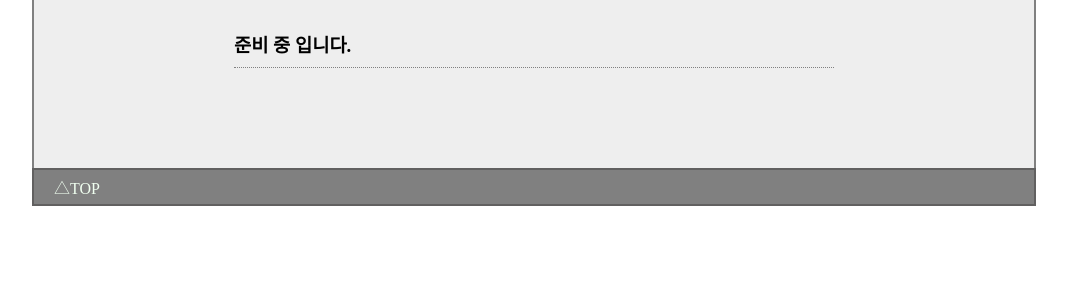
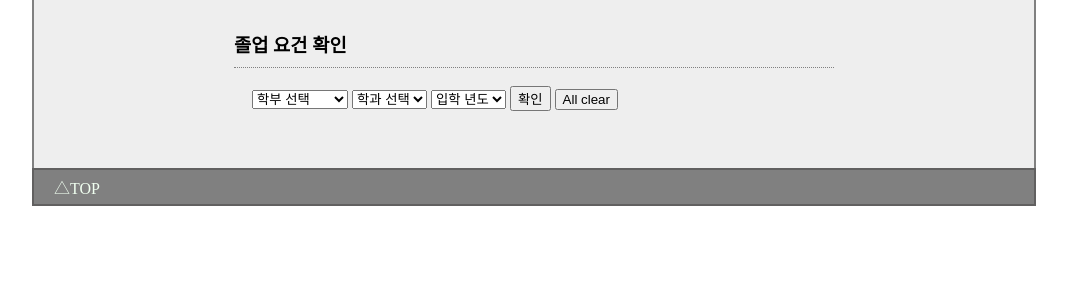
Before and after one commit to taewonb916/Practiceweb, a PHP site: page /requirementsforgraduation.html in a window 1280 px wide. Shown: the part 215-515 px from the top of the page, without its empty margins (106-1173 px from the left). Run offline with PHP 8.4, Linux system fonts and the light colour scheme.

Commit message:
sixth change

```diff
--- a/css/style.css
+++ b/css/style.css
@@ -222,6 +222,32 @@ input[type="number"]::-webkit-outer-spin-button, input[type="number"]::-webkit-i
 
 /*gpacalculator.html CSS finish!*/
 
+/*requirementsforgraduation.html CSS start!*/
+#graduation {
+    margin: 2%;
+    padding: 1%;
+    float:left;
+}
+
+
+
+
+
+
+
+
+
+
+
+
+
+
+
+
+
+
+
+
 
 /*
 ##Device = Most of the Smartphones Mobiles (Portrait)
--- a/requirementsforgraduation.html
+++ b/requirementsforgraduation.html
@@ -21,7 +21,7 @@
             <li><a href="introduction.html">소개</a></li>
             <li class="dropdown"><a>재학생</a>
                 <div class="dropdown-content">
-                    <a href="departmentintroduction.html">학부</a>
+                    <a href="facultyintroduction.html">학부</a>
                 </div>
             </li>
             <li class="dropdown"><a>유용한 기능</a>
@@ -35,7 +35,40 @@
 
 
     <div id="Site_AllBox">
-        <h3>준비 중 입니다.</h3>
+        <h3>졸업 요건 확인</h3>
+
+        <form id="graduation">
+            <select id="department" onchange="categoryChange(this)">
+                <option>학부 선택</option>
+                <option value="1">법문학부</option>
+                <option value="2">교육학부</option>
+                <option value="3">이학부</option>
+                <option value="4">의학부</option>
+                <option value="5">치학부</option>
+                <option value="6">공학부</option>
+                <option value="7">농학부</option>
+                <option value="8">수산학부</option>
+                <option value="9">공동수의학부</option>
+            </select>
+
+            <select id="faculty">
+                <option>학과 선택</option>
+            </select>
+
+            <select id="year">
+                <option>입학 년도</option>
+                <option>2016</option>
+                <option>2017</option>
+                <option>2018</option>
+                <option>2019</option>
+                <option>2020</option>
+                <option>2021</option>
+                <option>추가 예정</option>
+            </select>
+
+            <input type="button" value="확인" onclick="Onclick();">
+            <input type="button" value="All clear">
+        </form>
     </div>
 
         <nav id="Sitetotop">
@@ -43,6 +76,41 @@
         </nav>
 
 
+    <script>
+            var faculty_1 = ["준비 중", "--법경사회학과--","법학 코스","지역사회 코스","경제 코스","--인문학과--","다원지역문화 코스","심리학 코스"];
+            var faculty_2 = ["준비 중","초등교육 코스", "중등교육 코스","고등교육 코스"];
+            var faculty_3 = ["준비 중", "--이학과--","수리정보과학 프로그램","물리·우주 프로그램","화학 프로그램","물리학 프로그램","지구과학 프로그램"];
+            var faculty_4 = ["준비 중", "의학과", "간호학과"];
+            var faculty_5 = ["준비 중", "치학과"];
+            var faculty_6 = ["--선진공학과--","기계공학 프로그램","전기전자공학 프로그램","해양토목공학 프로그램","화학공학 프로그램","화학생명공학 프로그램","정보·생체공학 프로그램", "--건축학과--","건축학 프로그램"];
+            var faculty_7 = ["준비 중", "농업생산과학과", "식료생명과학과", "농림환경과학과","국제식료자원학 특별코스"];
+            var faculty_8 = ["준비 중", "수산학과"];
+            var faculty_9 = ["준비 중", "수의학과"];
 
+        function categoryChange(e) {
+            console.log(document.getElementById("department").value);
+
+            var target = document.getElementById("faculty");
+
+            if(e.value == "1") var d = faculty_1;
+            else if(e.value == "2") var d = faculty_2;
+            else if(e.value == "3") var d = faculty_3;
+            else if(e.value == "4") var d = faculty_4;
+            else if(e.value == "5") var d = faculty_5;
+            else if(e.value == "6") var d = faculty_6;
+            else if(e.value == "7") var d = faculty_7;
+            else if(e.value == "8") var d = faculty_8;
+            else if(e.value == "9") var d = faculty_9;
+
+            target.options.length = 0;
+
+            for (x in d) {
+                var opt = document.createElement("option");
+                opt.value = d[x];
+                opt.innerHTML = d[x];
+                target.appendChild(opt);
+            }
+        }
+        </script>
 </body>
 </html>
```
